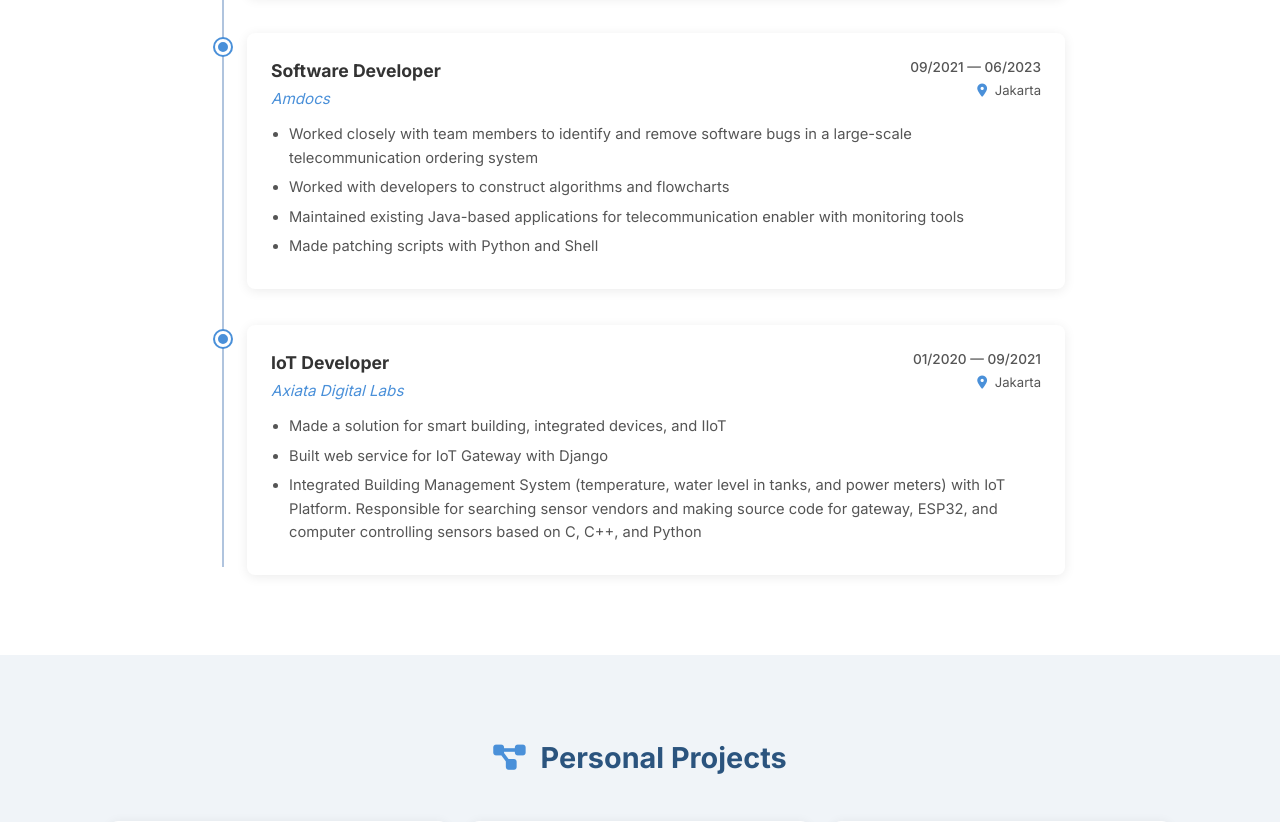
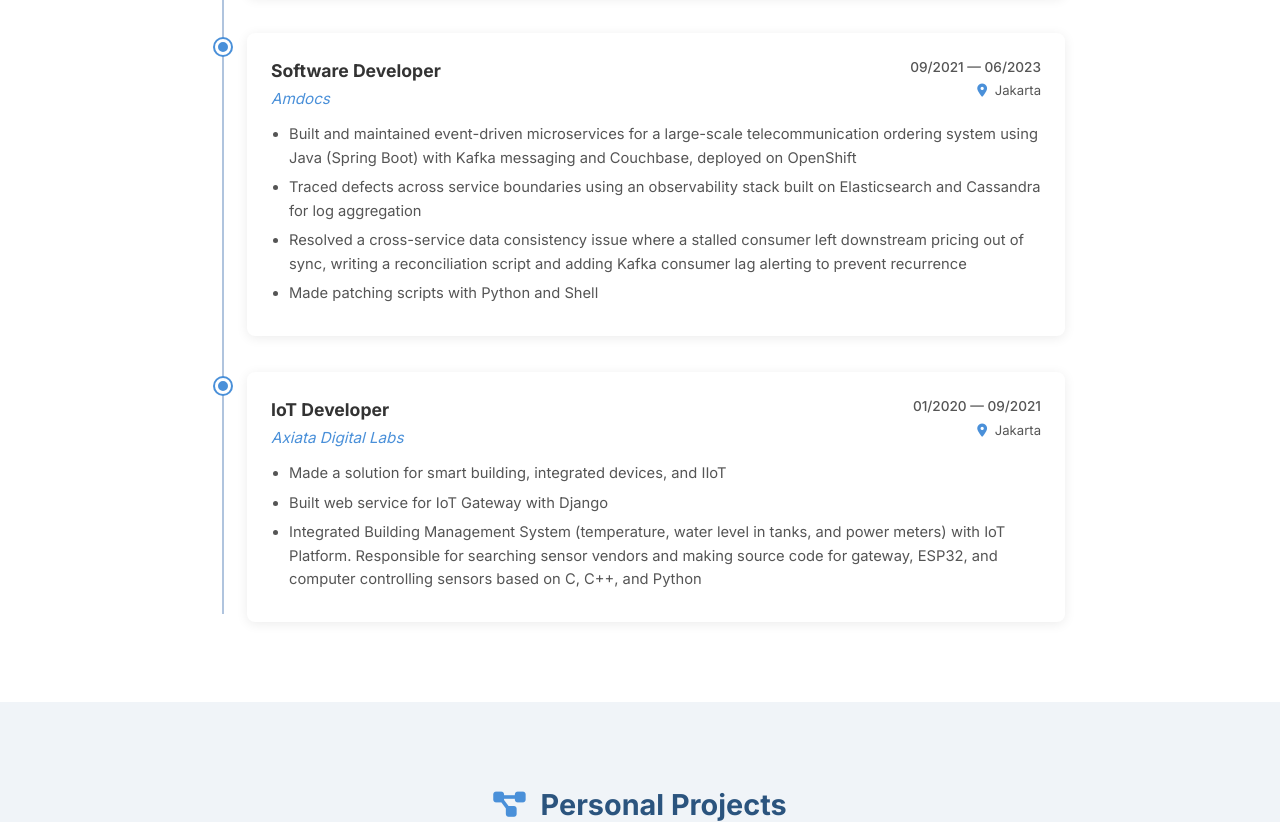
Before and after one commit to DwiHandoyo/portofolio, a plain HTML site: page index.html in a window 1280 px wide. Shown: the part 2330-3152 px from the top of the page. Drawn offline with Linux system fonts and the light colour scheme.

Commit message:
feat: detail event-driven microservices stack at Amdocs
Co-Authored-By: Claude Opus 5 <noreply@anthropic.com>

```diff
--- a/index.html
+++ b/index.html
@@ -81,6 +81,7 @@
                     <span class="skill-tag">Elasticsearch</span>
                     <span class="skill-tag">MongoDB</span>
                     <span class="skill-tag">Couchbase</span>
+                    <span class="skill-tag">Cassandra</span>
                     <span class="skill-tag">Neo4j</span>
                     <span class="skill-tag">Kafka</span>
                     <span class="skill-tag">Hadoop</span>
@@ -92,6 +93,7 @@
                 <h3>DevOps & Cloud</h3>
                 <div class="skills-tags">
                     <span class="skill-tag">Docker</span>
+                    <span class="skill-tag">OpenShift</span>
                     <span class="skill-tag">AWS</span>
                     <span class="skill-tag">Azure</span>
                     <span class="skill-tag">GitHub Actions</span>
@@ -177,9 +179,9 @@
                             </div>
                         </div>
                         <ul>
-                            <li>Worked closely with team members to identify and remove software bugs in a large-scale telecommunication ordering system</li>
-                            <li>Worked with developers to construct algorithms and flowcharts</li>
-                            <li>Maintained existing Java-based applications for telecommunication enabler with monitoring tools</li>
+                            <li>Built and maintained event-driven microservices for a large-scale telecommunication ordering system using Java (Spring Boot) with Kafka messaging and Couchbase, deployed on OpenShift</li>
+                            <li>Traced defects across service boundaries using an observability stack built on Elasticsearch and Cassandra for log aggregation</li>
+                            <li>Resolved a cross-service data consistency issue where a stalled consumer left downstream pricing out of sync, writing a reconciliation script and adding Kafka consumer lag alerting to prevent recurrence</li>
                             <li>Made patching scripts with Python and Shell</li>
                         </ul>
                     </div>
```
